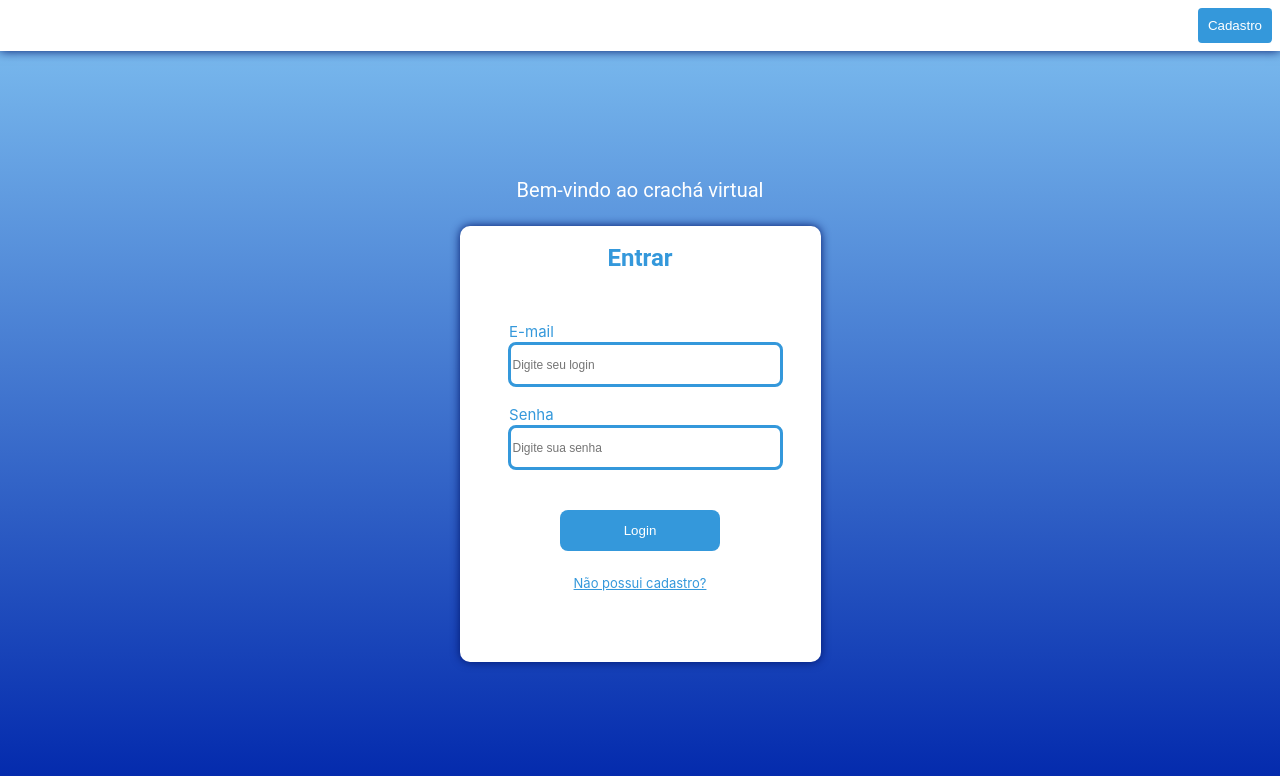
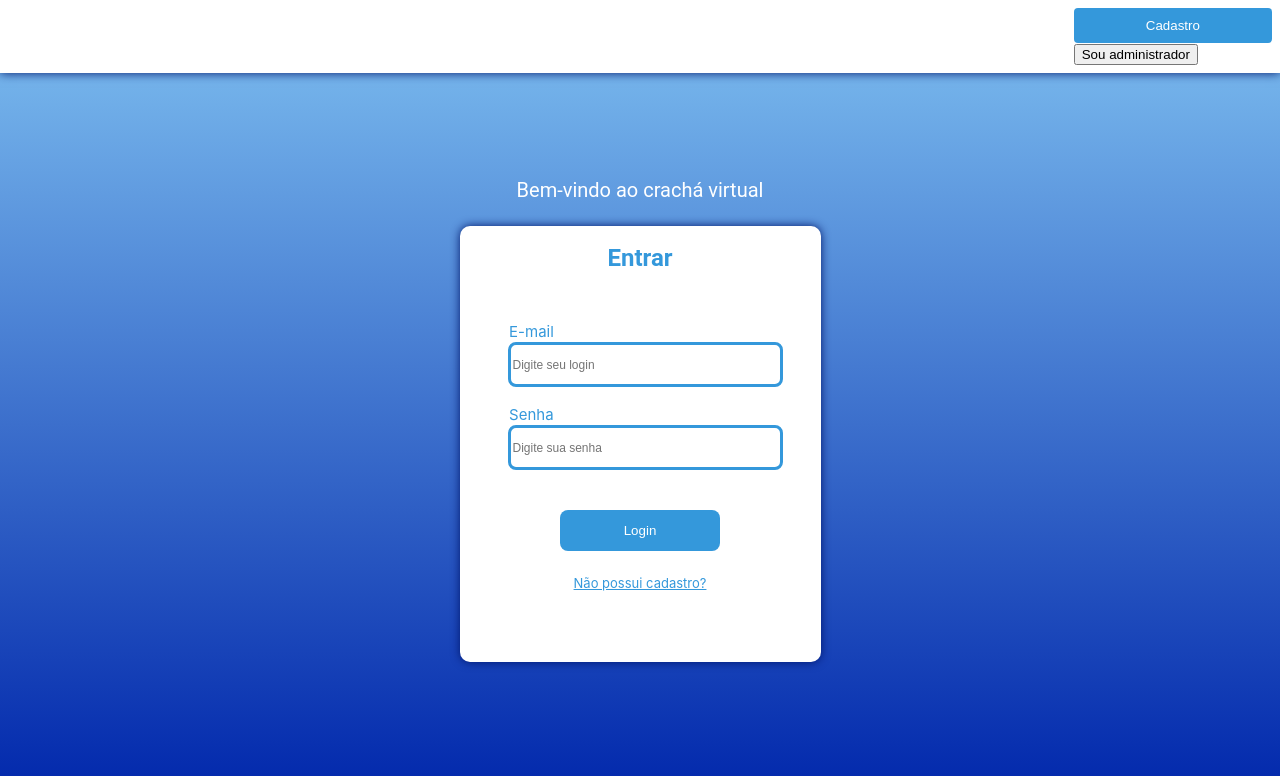
Before and after one commit to rafael-azvedo/ledes-segunda-fase, a React (Create React App) app in the folder Front-end/: page / in a window 1280 px wide. Shown: the top 776 px of the page. Built offline with nearby package versions, Linux system fonts and the light colour scheme.

Commit message:
feat: Adding button to admin screen

```diff
--- a/Front-end/src/App.jsx
+++ b/Front-end/src/App.jsx
@@ -10,6 +10,10 @@ function App() {
 
   const goToRegisterPage = () => {
     navigateTo('/cadastro');
+  };
+
+  const goToAdmPage = () => {
+    navigateTo('/administrador');
   };
 
   // const handleEmailChange = (e) => {
@@ -83,6 +87,7 @@ function App() {
       <div className="signup-cabecalho">
         <div className="signup-cabecalho-container">
           <button onClick={goToRegisterPage} className="button-cadastro">Cadastro</button>
+          <button onClick={goToAdmPage} className="button-administrador">Sou administrador</button>
         </div>
       </div>
 
```
